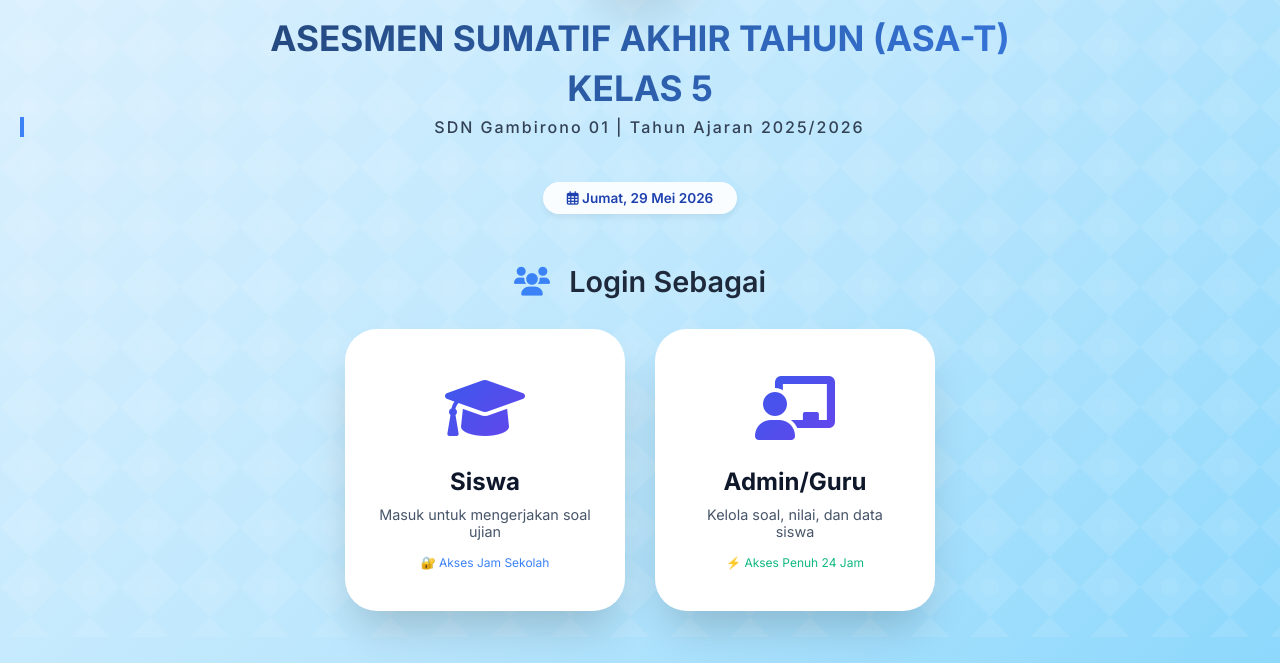
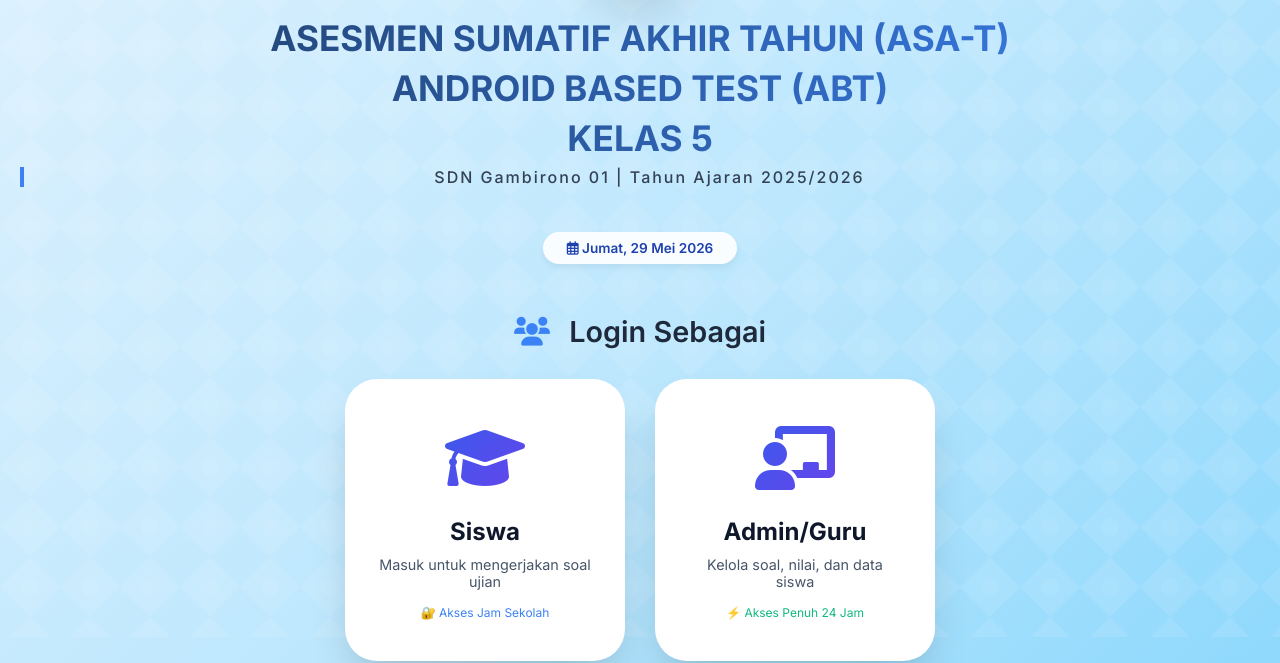
Before and after one commit to sdngbr01-source/ASAT-SDN-GAMBIRONO-01, a plain HTML site: page index.html in a window 1280 px wide. Shown: the part 163-826 px from the top of the page. Drawn offline with Linux system fonts and the light colour scheme.

Commit message:
Update index.html

```diff
--- a/index.html
+++ b/index.html
@@ -3,7 +3,7 @@
 <head>
     <meta charset="UTF-8">
     <meta name="viewport" content="width=device-width, initial-scale=1.0, user-scalable=yes">
-    <title>ASAT - SDN Gambirono 01</title>
+    <title>ASAT-5</title>
     <link href="https://fonts.googleapis.com/css2?family=Inter:opsz,wght@14..32,300;14..32,400;14..32,500;14..32,600;14..32,700&display=swap" rel="stylesheet">
     <link rel="stylesheet" href="https://cdnjs.cloudflare.com/ajax/libs/font-awesome/6.0.0-beta3/css/all.min.css">
     <style>
@@ -311,6 +311,7 @@
                     <img src="logo.png" alt="Logo" class="logo-img" onerror="this.src='https://placehold.co/100x100?text=Logo'">
                 </div>
                 <h1>ASESMEN SUMATIF AKHIR TAHUN (ASA-T)</h1>
+                <h1>ANDROID BASED TEST (ABT)</h1>
                   <h1>KELAS 5</h1>
                 <div class="subtitle">SDN Gambirono 01 | Tahun Ajaran 2025/2026</div>
                 <div class="tanggal-info" id="tanggalDisplay"></div>
```
